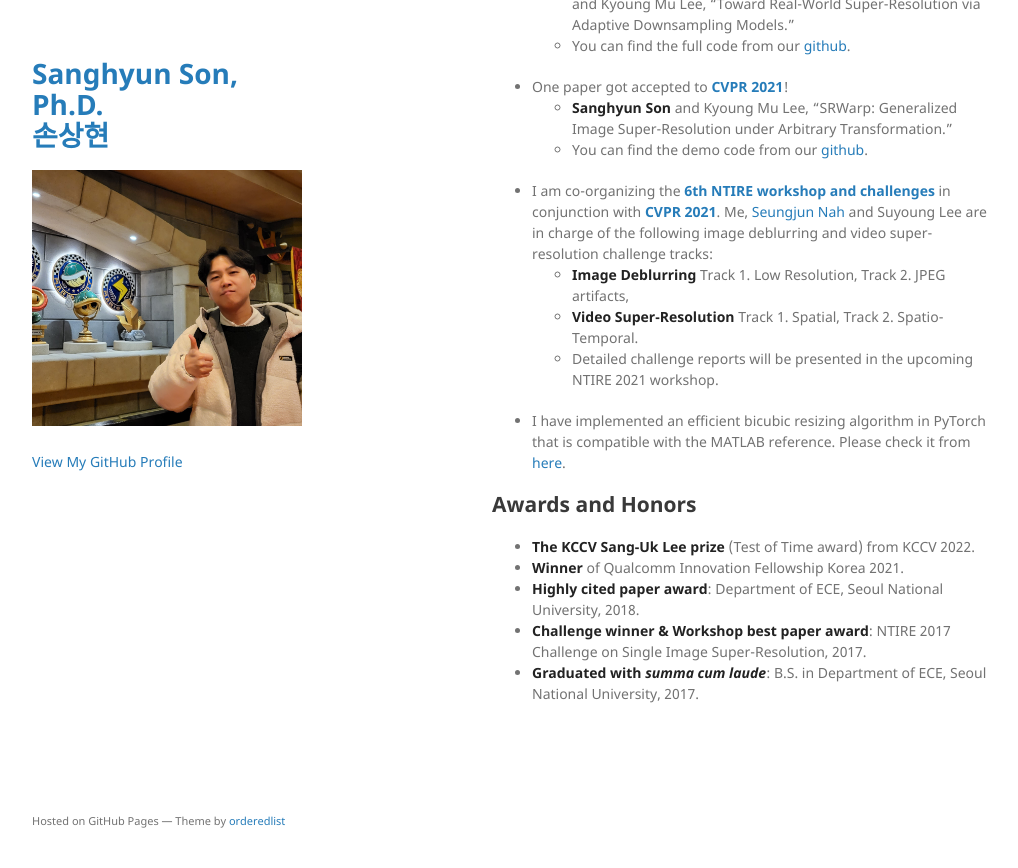
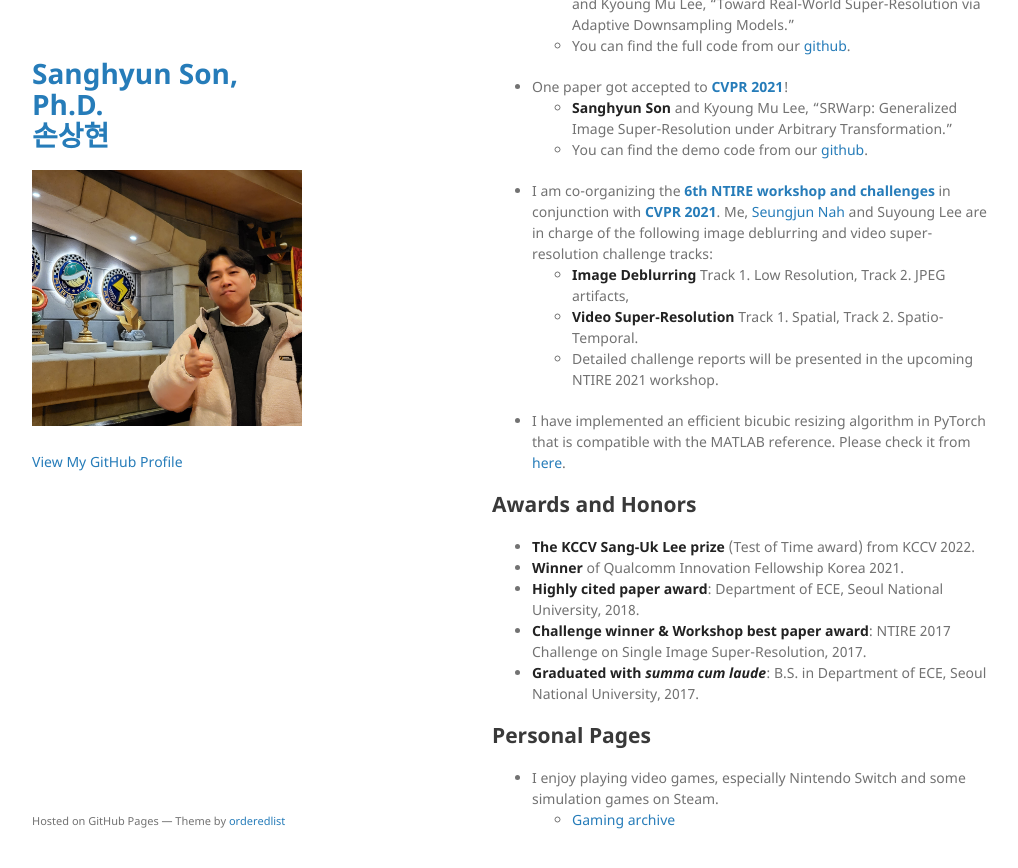
Before and after one commit to sanghyun-son/sanghyun-son.github.io, a Jekyll site: the page built from index.md, in a window 1280 px wide and 900 px high, scrolled down 1387 px. Shown: the top 868 px of the window, without its empty margins (128-1146 px from the left). Built offline with Jekyll 4.4.1, drawn with Linux system fonts in a browser that asks for light colours; the repository's description, which GitHub fills in, is left out.

Commit message:
Add personal pages

```diff
--- a/index.md
+++ b/index.md
@@ -86,3 +86,8 @@ Computer Vision TU, AI Research Center, SAIT
 - **Highly cited paper award**: Department of ECE, Seoul National University, 2018.
 - **Challenge winner & Workshop best paper award**: NTIRE 2017 Challenge on Single Image Super-Resolution, 2017.
 - **Graduated with _summa cum laude_**: B.S. in Department of ECE, Seoul National University, 2017.
+
+
+## Personal Pages
+- I enjoy playing video games, especially Nintendo Switch and some simulation games on Steam.
+  - [Gaming archive](./gaming.md)
```
Also changed, not shown: gaming.md (added, +4 -0 lines).
